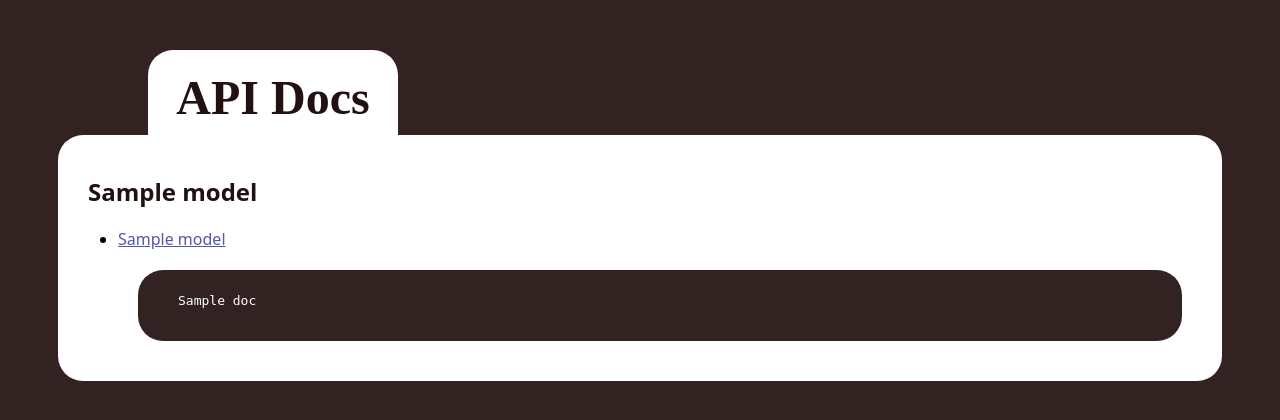
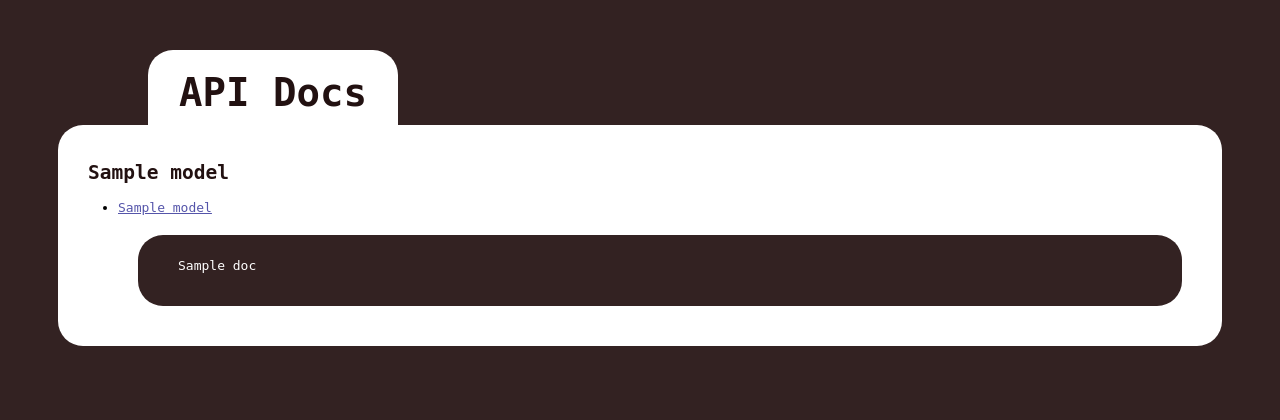
Before and after one commit to chrisgilmerproj/cereal-box, a Django app: template cereal/templates/cereal/docs.html in a window 1280 px wide. Shown: the top 420 px of the page. Run offline with Django 3.2, Linux system fonts and the light colour scheme; the template is opened without the code that fills it: most values are stand-ins (such as "Sample title", 1, 10 or a date in 2020); parts of the project's set-up code (start-up, migrations or seed data) failed here and were passed over.

Commit message:
font->monospace

```diff
--- a/cereal/templates/cereal/docs.html
+++ b/cereal/templates/cereal/docs.html
@@ -7,12 +7,13 @@
 				font-size:3em; margin:50px 140px -50px; padding:20px 0 10px;
 				text-align:center; width:250px;}
 			h1, h2 {color:#211;}
+			h1, .docs {font-family:monospace;}
 			h2 {margin-left:10px;}
 			code, .docs {border-radius:25px;}
 			code {color: #fff; display:block;
 				padding:10px 40px 20px; margin:20px;}
 			.docs, h1 {background-color:#fff;}
-			.docs {font-family: sans; margin:50px; padding:20px;}
+			.docs {margin:50px; padding:20px;}
 		</style>
 		<title>API Docs</title>
 	</head>
```
